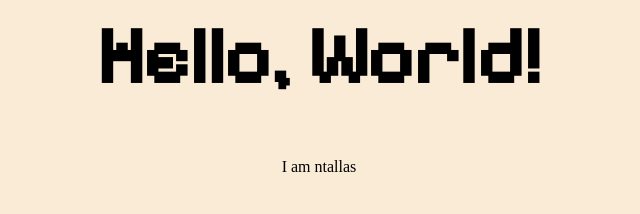
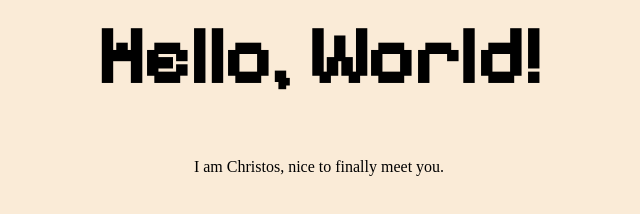
Before and after one commit to ntallas/ntallas.github.io, a plain HTML site: page index.html in a window 1280 px wide. Shown: the whole page, without its empty margins (321-961 px from the left). Drawn offline with Linux system fonts and the light colour scheme.

Commit message:
Update index.html

```diff
--- a/index.html
+++ b/index.html
@@ -10,7 +10,7 @@
 </head>
 <body>
     <h1 class = header>Hello, World!</h1>
-    <p>I am ntallas</p>
+    <p>I am Christos, nice to finally meet you.</p>
 
 </body>
 </html>
```
